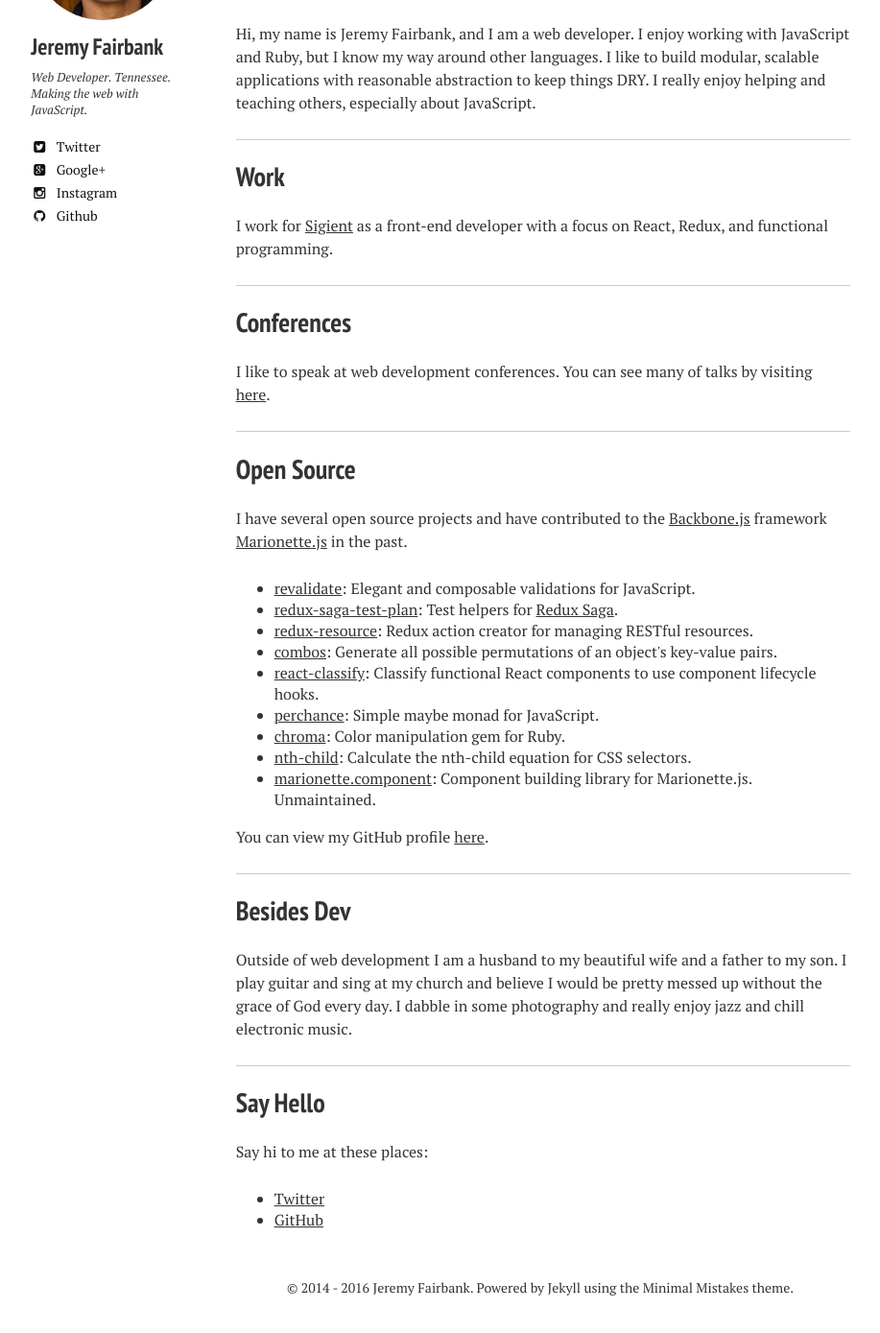
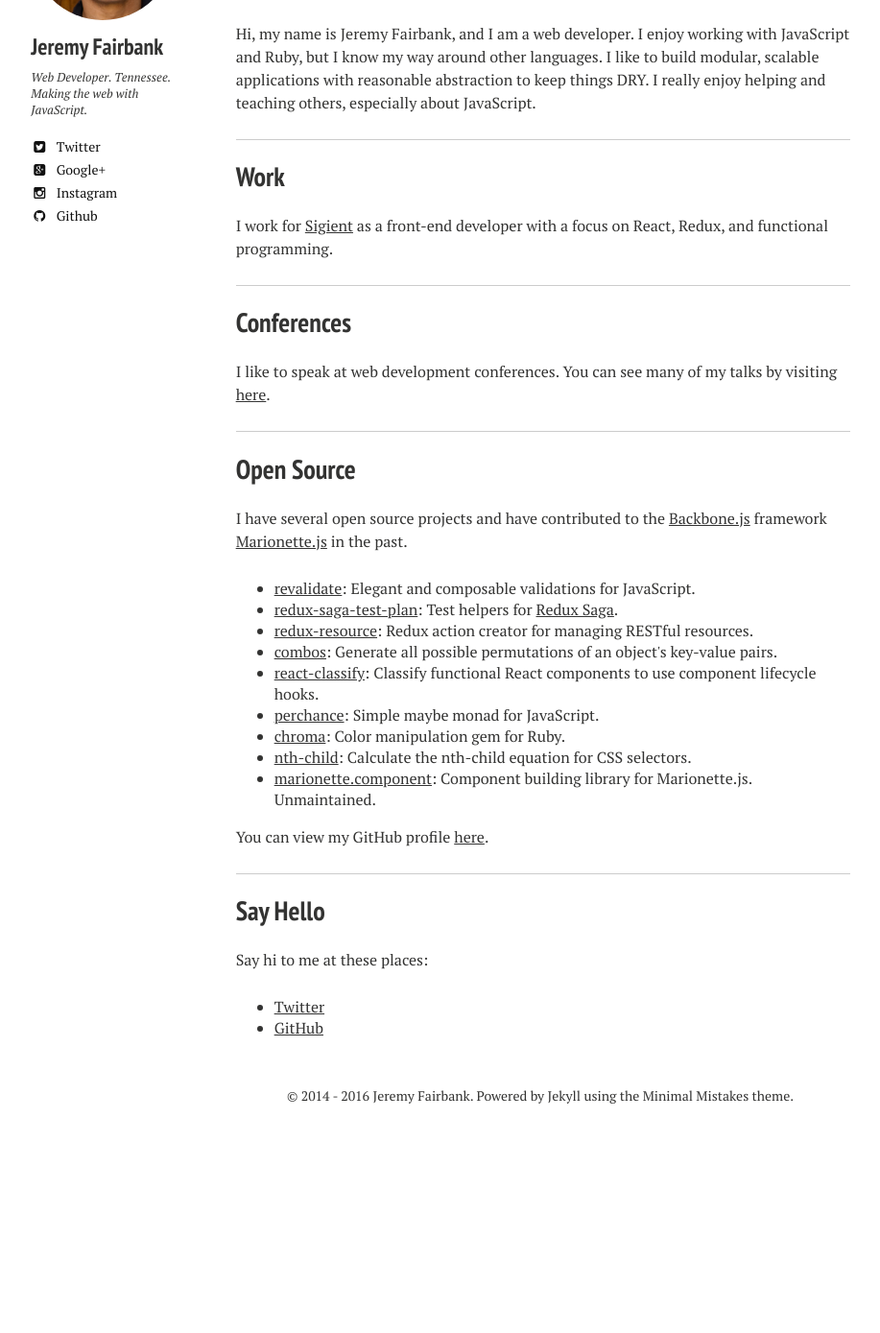
Before and after one commit to jfairbank/blog, a Jekyll site: the page built from about/index.md, in a window 1280 px wide and 1400 px high, scrolled down 686 px. Shown: the top 1389 px of the window at 96% size, without its empty margins (21-938 px from the left). Built offline with Jekyll 4.4.1, drawn with Linux system fonts in a browser that asks for light colours; nearby versions of some CDN libraries; after the commit the page ends 1886 px from its top, so only the background shows below that.

Commit message:
Remove non-dev section of about me

```diff
--- a/about/index.md
+++ b/about/index.md
@@ -87,15 +87,6 @@
 
 ---
 
-## Besides Dev
-
-Outside of web development I am a husband to my beautiful wife and a father to
-my son. I play guitar and sing at my church and believe I would be pretty
-messed up without the grace of God every day. I dabble in some photography and
-really enjoy jazz and chill electronic music.
-
----
-
 ## Say Hello
 
 Say hi to me at these places:
```
Also changed, not shown: other parts of about/index.md (+1 -1 lines), _config-dev.yml (+4 -4 lines), 3 other files.
